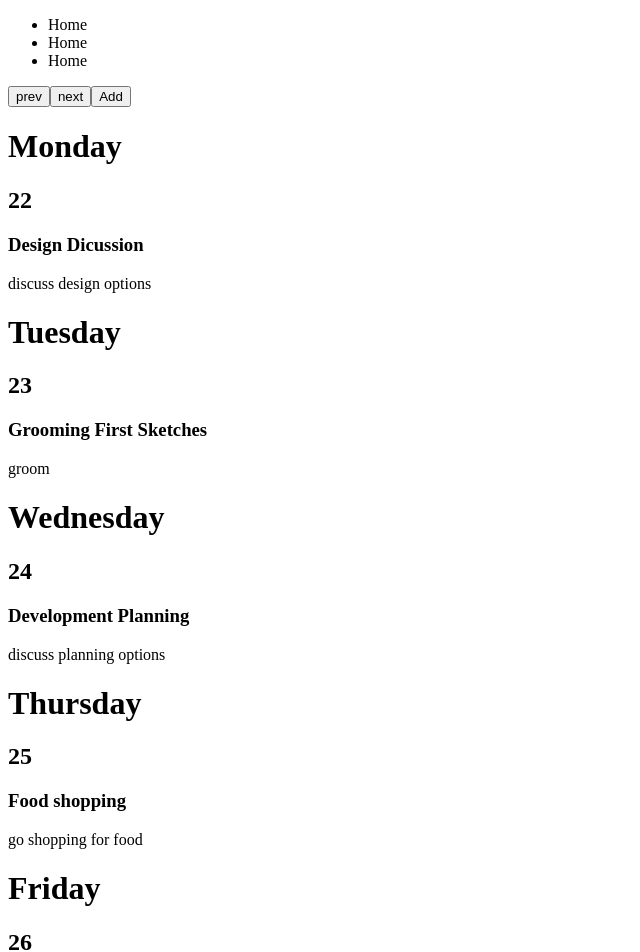
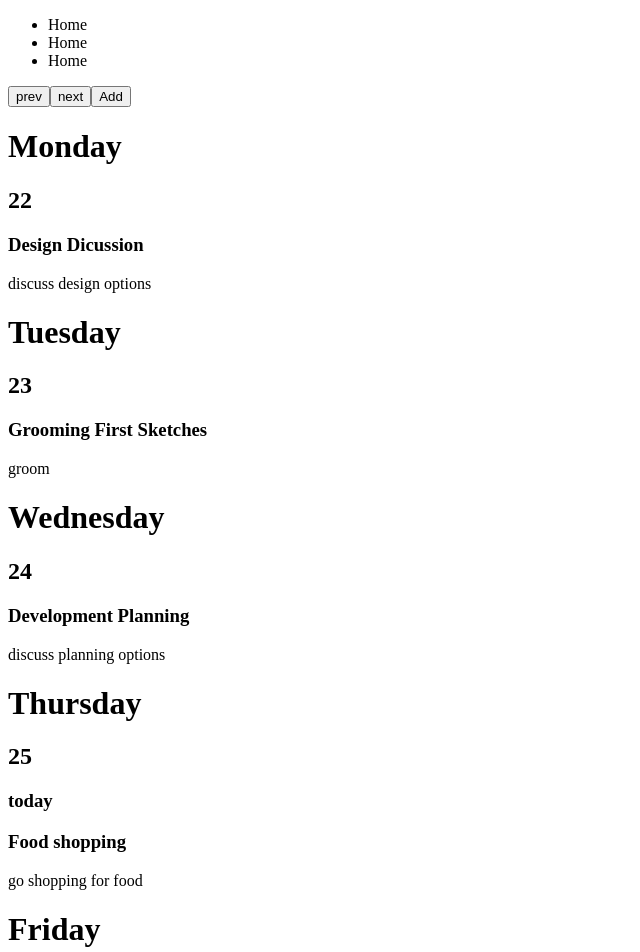
Before and after one commit to rturner1989/Planner-Application, a React (Create React App) app: page / in a window 1280 px wide. Shown: the top 952 px of the page, without its empty margins (0-640 px from the left). Built offline with nearby package versions, Linux system fonts and the light colour scheme.

Commit message:
Functionality Update
- added dynamic display displaying whcih day the current day is

```diff
--- a/src/Components/WeeklyCalender/WeeklyOverview/DailyOverview/DailyOverview.tsx
+++ b/src/Components/WeeklyCalender/WeeklyOverview/DailyOverview/DailyOverview.tsx
@@ -2,6 +2,7 @@ import React from "react";
 import { days } from "../../../../Library/Enums";
 import { task } from "../../../../Library/Interfaces";
 import { getDayFromUTC } from "../../../../Library/Helpers";
+import { isDateSame } from "../../../../Library/DateTime";
 
 interface props {
     day?: days;
@@ -9,12 +10,15 @@ interface props {
     tasks: task[];
 }
 
+const todaysDate = new Date().getTime();
+
 const DailyOverview: React.FC<props> = ({ day, date, tasks }) => {
     return (
         <div className="daily-overview-container">
             <div className="daily-day-date-container">
                 <h1 className="daily-day">{day}</h1>
                 <h2 className="daily-date">{getDayFromUTC(date)}</h2>
+                {isDateSame(date, todaysDate) && <h3>today</h3>}
                 {/* if date = todays date - show "today" */}
             </div>
             <div className="daily-task-container">
```
